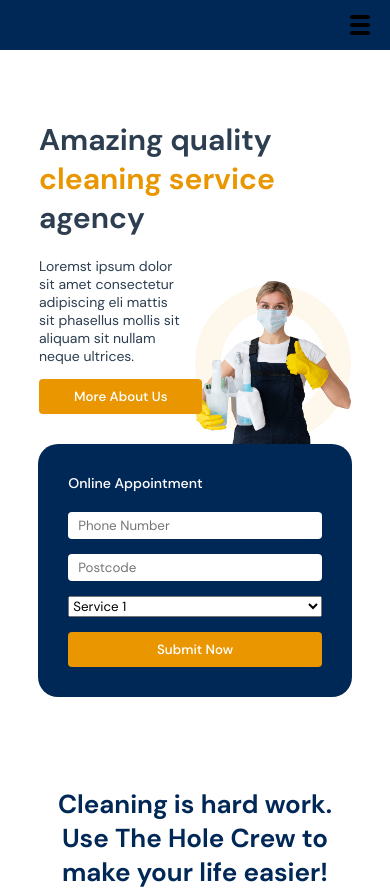
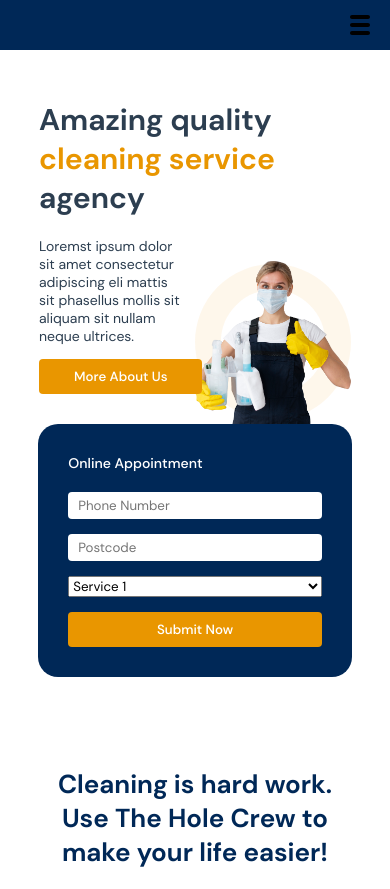
Before and after one commit to steve0288/cleaner, a Vue app: page /#/ in a window 390 px wide. Shown: the top 889 px of the page. Built offline with nearby package versions, Linux system fonts and the light colour scheme.

Commit message:
Fixed the mobile menu

```diff
--- a/src/App.vue
+++ b/src/App.vue
@@ -19,10 +19,10 @@
         <button class="orange-button">Book Online</button>
       </div>
     </div>
-    <div class="navbar-mobile-menu" :style="{ position: mobileMenuVisible ? 'fixed' : 'relative' }">
+    <div class="navbar-mobile-menu" :class="{ 'fixed': mobileMenuVisible, 'relative': !mobileMenuVisible }">
       <button class="mobile-menu-icon" @click="handleClick"></button>
     </div>
-    <div class="navbar-mobile" :style="{ display: mobileMenuVisible ? 'flex' : 'none' }">
+    <div class="navbar-mobile" :class="{ 'flex': mobileMenuVisible, 'none': !mobileMenuVisible }">
       <img
         class="logo"
         src="img/icons/the-hole-crew-icon.png"
@@ -127,6 +127,22 @@
   justify-content: center;
   align-content: center;
   margin: auto;
+}
+
+.fixed {
+  position: fixed;
+}
+
+.relative {
+  position: relative;
+}
+
+.flex {
+  display: flex;
+}
+
+.none {
+  display: none;
 }
 
 .active .ellipses {
@@ -261,6 +277,10 @@
     position: fixed;
   }
 
+  .navbar-mobile.none{
+    display: none;
+  }
+
   .section-width {
     max-width: 80vw;
     width: 100%;
@@ -313,6 +333,9 @@
   .navbar-mobile {
     display: none;
   }
+  .navbar-mobile.flex{
+    display: none;
+  }
   .navbar {
     display: flex;
   }
--- a/src/views/HomeView.vue
+++ b/src/views/HomeView.vue
@@ -89,6 +89,7 @@
 
   .cta-header-text{
     max-width: 50vw;
+    margin-top: 0;
   }
 
   .home-section{
```
